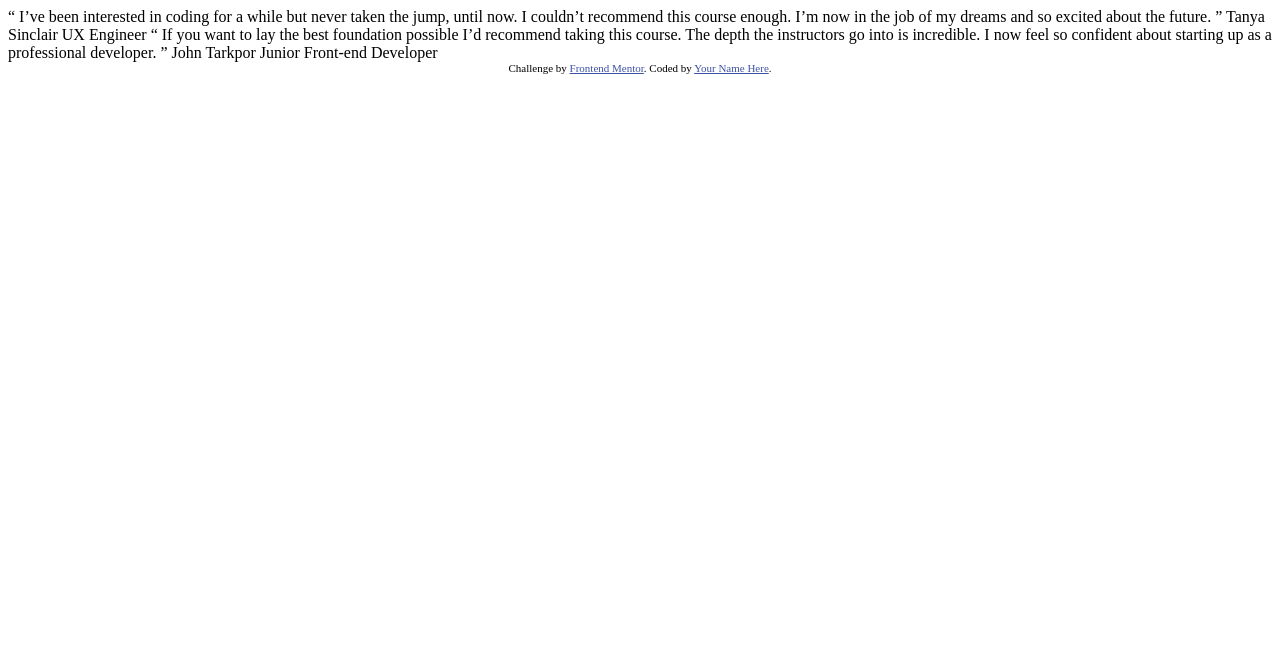
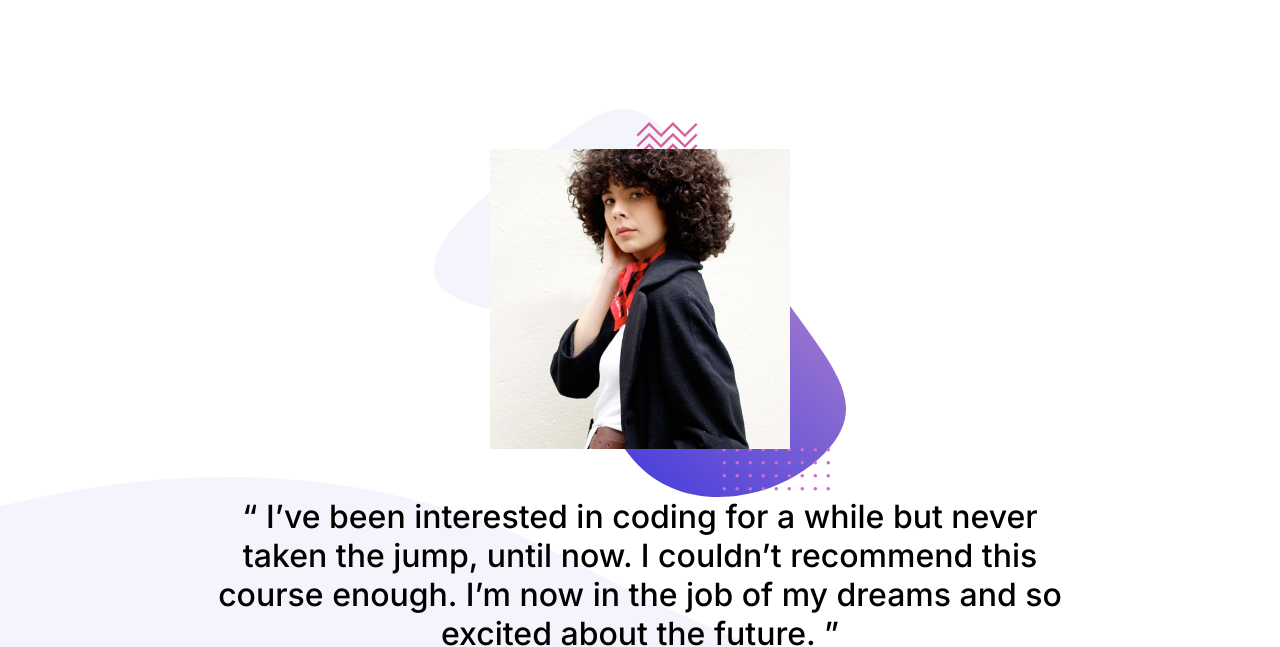
Before and after one commit to joseph-emmanuel/grear_gulf_coding_challenge, a plain HTML site: page index.html in a window 1280 px wide. Shown: the top 647 px of the page. Drawn offline with Linux system fonts and the light colour scheme.

Commit message:
completed till designing the card

```diff
--- a/index.html
+++ b/index.html
@@ -1,38 +1,86 @@
 <!DOCTYPE html>
 <html lang="en">
   <head>
-  <meta charset="UTF-8">
-  <meta name="viewport" content="width=device-width, initial-scale=1.0"> <!-- displays site properly based on user's device -->
+    <meta charset="UTF-8" />
+    <meta name="viewport" content="width=device-width, initial-scale=1.0" />
+    <!-- displays site properly based on user's device -->
 
-  <link rel="icon" type="image/png" sizes="32x32" href="./images/favicon-32x32.png">
+    <link
+      rel="icon"
+      type="image/png"
+      sizes="32x32"
+      href="./images/favicon-32x32.png"
+    />
+    <link rel="stylesheet" href="style.css" />
 
     <title>Frontend Mentor | Coding Bootcamp Testimonials Slider</title>
 
     <!-- Feel free to remove these styles or customise in your own stylesheet 👍 -->
     <style>
-    .attribution { font-size: 11px; text-align: center; }
-    .attribution a { color: hsl(228, 45%, 44%); }
+      .attribution {
+        font-size: 11px;
+        text-align: center;
+      }
+      .attribution a {
+        color: hsl(228, 45%, 44%);
+      }
     </style>
   </head>
   <body>
-
-  “ I’ve been interested in coding for a while but never taken the jump, until now.
-  I couldn’t recommend this course enough. I’m now in the job of my dreams and so
-  excited about the future. ”
-
+    <section class="container">
+      <div class="slider">
+        <div class="card card--one">
+          <div class="card__text">
+            <p class="testimonial-text">
+              “ I’ve been interested in coding for a while but never taken the
+              jump, until now. I couldn’t recommend this course enough. I’m now
+              in the job of my dreams and so excited about the future. ”
+            </p>
+            <p class="testimonial-author">
               Tanya Sinclair
-  UX Engineer
-
-  “ If you want to lay the best foundation possible I’d recommend taking this course.
-  The depth the instructors go into is incredible. I now feel so confident about
-  starting up as a professional developer. ”
-
+              <span class="testimonial-author-job">UX Engineer</span>
+            </p>
+          </div>
+          <div class="card__image">
+            <img
+              class="card__image__img"
+              src="./images/image-tanya.jpg"
+              alt="img"
+            />
+          </div>
+        </div>
+        <div class="card card--two">
+          <div class="card__text">
+            <p class="testimonial-text">
+              “ If you want to lay the best foundation possible I’d recommend
+              taking this course. The depth the instructors go into is
+              incredible. I now feel so confident about starting up as a
+              professional developer. ”
+            </p>
+            <p class="testimonial-author">
               John Tarkpor
-  Junior Front-end Developer
+              <span class="testimonial-author-job"
+                >Junior Front-end Developer</span
+              >
+            </p>
+          </div>
+          <div class="card__image">
+            <img
+              class="card__image__img"
+              src="./images/image-john.jpg"
+              alt="img"
+            />
+          </div>
+        </div>
+      </div>
+    </section>
 
     <div class="attribution">
-    Challenge by <a href="https://www.frontendmentor.io?ref=challenge" target="_blank">Frontend Mentor</a>.
-    Coded by <a href="#">Your Name Here</a>.
+      Challenge by
+      <a href="https://www.frontendmentor.io?ref=challenge" target="_blank"
+        >Frontend Mentor</a
+      >. Coded by <a href="#">Joseph Emmanuel</a>.
     </div>
+    <script src="./script.js"></script>
   </body>
 </html>
--- /dev/null
+++ b/style.css
@@ -0,0 +1,58 @@
+@import url("https://fonts.googleapis.com/css2?family=Inter:wght@300;500;700&display=swap");
+
+html {
+  font-family: "inter", sans-serif;
+  font-size: 32px;
+}
+
+* {
+  margin: 0;
+  padding: 0;
+  box-sizing: border-box;
+}
+.container {
+  padding: 30px;
+  min-height: 100vh;
+  width: 100%;
+  display: flex;
+  align-items: center;
+  justify-content: center;
+  background-image: url(./images/pattern-curve.svg);
+  background-position: center bottom;
+  background-size: contain;
+  background-repeat: no-repeat;
+}
+
+.slider {
+  display: block;
+  height: 100%;
+  width: 100%;
+  max-width: 850px;
+  margin: 0 auto;
+  position: relative;
+}
+.card {
+  width: 100%;
+  display: flex;
+  flex-direction: column-reverse;
+  justify-content: center;
+  align-items: center;
+  text-align: center;
+}
+.card__image {
+  width: 100%;
+  margin: 0 auto;
+  height: 100%;
+  padding: 40px;
+  background-image: url(./images/pattern-bg.svg);
+  background-position: center;
+  background-repeat: no-repeat;
+  background-size: contain;
+}
+.card__image__img {
+  height: 100%;
+  width: 300px;
+}
+.card--two {
+  display: none;
+}
```
Also changed, not shown: script.js (added). Lines whose indentation alone changed are shown as unchanged.
